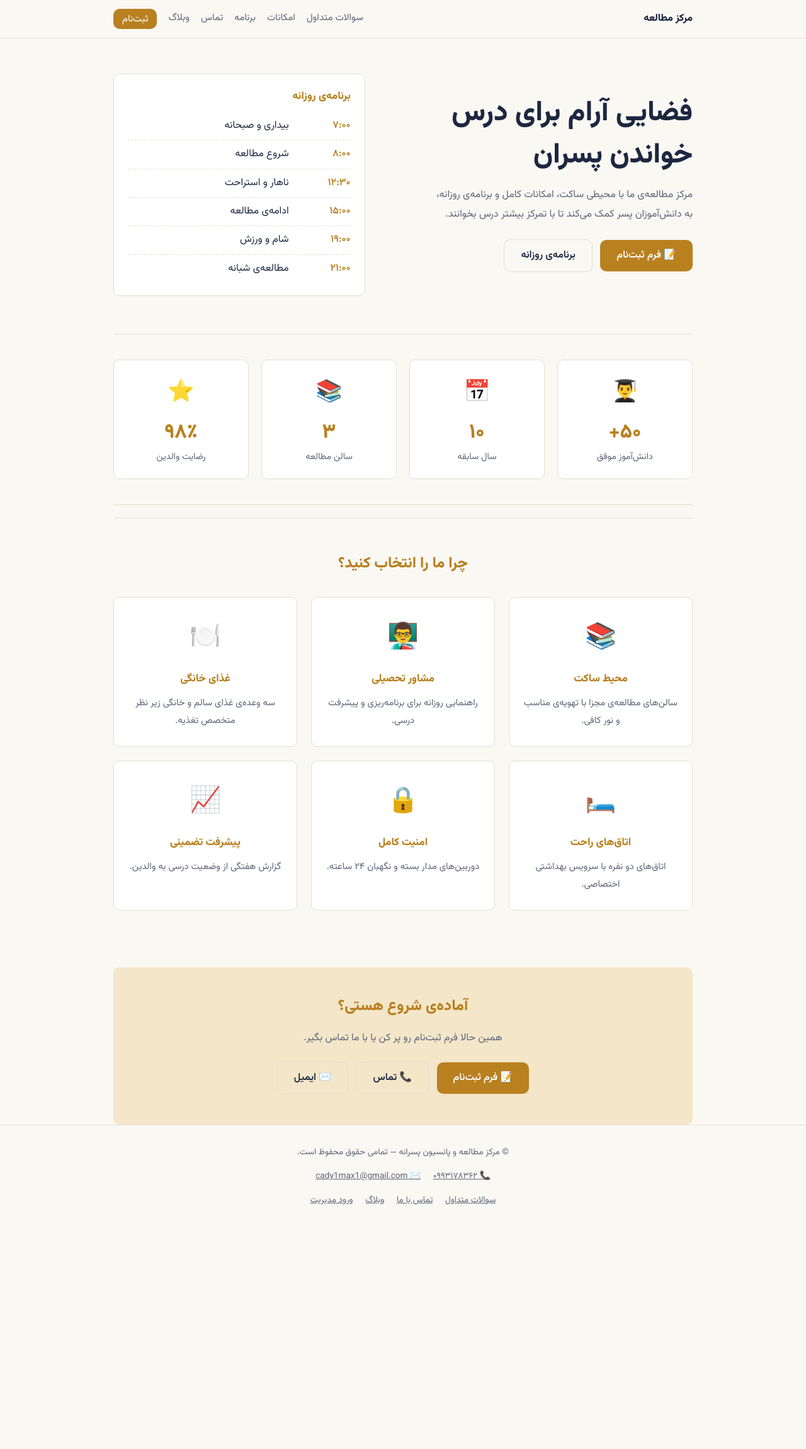
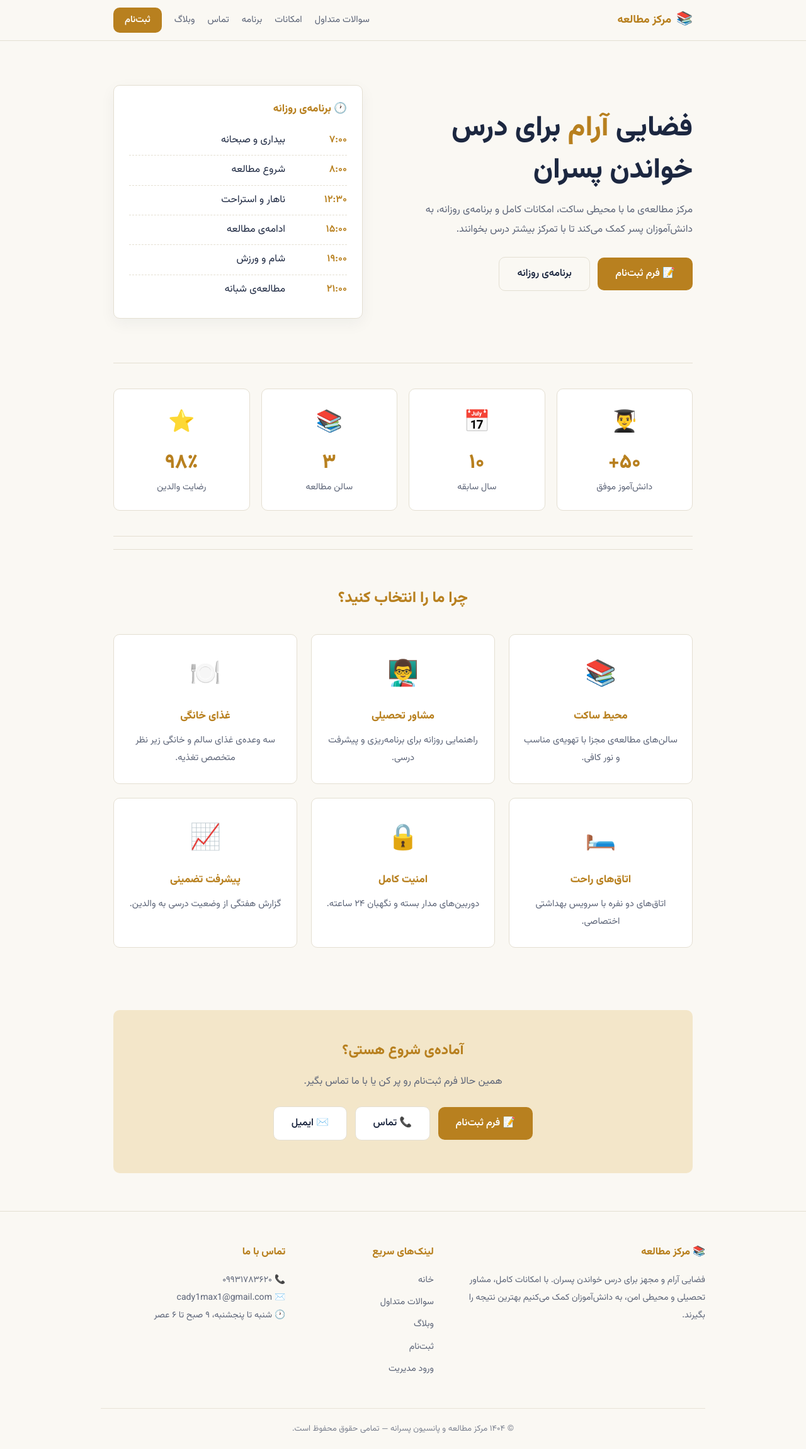
Before and after one commit to jamshidfakhri/Myfirstweb, a Flask app: page / in a window 1280 px wide. Shown: the whole page at 63% size. Before the commit the page ends 1913 px from the top, so only its background shows below. Run offline with Flask 3, Linux system fonts and the light colour scheme.

Commit message:
Update home.html

```diff
--- a/templates/home.html
+++ b/templates/home.html
@@ -12,51 +12,79 @@
 *{box-sizing:border-box;margin:0;padding:0}
 html{scroll-behavior:smooth}
 body{font-family:Vazirmatn,Tahoma,sans-serif;background:var(--paper);color:var(--ink);line-height:1.9;overflow-x:hidden}
-a{color:inherit}
+a{color:inherit;text-decoration:none}
 .wrap{max-width:960px;margin:0 auto;padding:0 20px}
-header{border-bottom:1px solid var(--line);position:sticky;top:0;background:var(--paper);z-index:5}
-header .wrap{display:flex;justify-content:space-between;align-items:center;height:60px}
-.logo{font-weight:800;text-decoration:none}
-nav{display:flex;gap:18px;font-size:.95rem}
-nav a{text-decoration:none;color:var(--mute)}
+
+/* ---------- هدر ---------- */
+header{border-bottom:1px solid var(--line);position:sticky;top:0;background:var(--paper);z-index:10;backdrop-filter:blur(8px)}
+header .wrap{display:flex;justify-content:space-between;align-items:center;height:64px}
+.logo{font-weight:800;font-size:1.1rem;color:var(--brass);display:flex;align-items:center;gap:8px}
+.logo span{font-size:1.3rem}
+nav{display:flex;gap:20px;font-size:.92rem;align-items:center}
+nav a{color:var(--mute);position:relative;padding:4px 0}
 nav a:hover{color:var(--ink)}
+nav a::after{content:"";position:absolute;bottom:0;right:0;width:0;height:2px;background:var(--brass);transition:width .3s}
+nav a:hover::after{width:100%}
 @media(max-width:700px){nav a:not(.cta-s){display:none}}
-.cta-s{background:var(--brass);color:#fff!important;padding:2px 14px;border-radius:var(--r)}
-.hero{padding:56px 0 40px;display:grid;gap:32px;grid-template-columns:1.1fr .9fr;align-items:center}
-@media(max-width:760px){.hero{grid-template-columns:1fr;padding-top:32px}}
-h1{font-size:clamp(1.8rem,5vw,2.8rem);line-height:1.5;font-weight:800}
-.lead{color:var(--mute);margin:14px 0 24px;max-width:46ch}
-.btn{display:inline-block;background:var(--brass);color:#fff;padding:10px 26px;border-radius:var(--r);text-decoration:none;font-weight:600;border:0;font-family:inherit;cursor:pointer;margin-bottom:8px}
+.cta-s{background:var(--brass);color:#fff!important;padding:6px 18px;border-radius:var(--r);font-weight:600}
+.cta-s::after{display:none}
+.cta-s:hover{opacity:.9;color:#fff!important}
+
+/* ---------- هیرو ---------- */
+.hero{padding:70px 0 50px;display:grid;gap:40px;grid-template-columns:1.1fr .9fr;align-items:center}
+@media(max-width:760px){.hero{grid-template-columns:1fr;padding-top:40px;gap:28px}}
+.hero h1{font-size:clamp(1.8rem,5vw,2.8rem);line-height:1.5;font-weight:800;margin-bottom:8px}
+.hero h1 em{font-style:normal;color:var(--brass)}
+.lead{color:var(--mute);margin:14px 0 28px;max-width:48ch}
+.btn{display:inline-block;background:var(--brass);color:#fff;padding:11px 28px;border-radius:var(--r);font-weight:600;border:0;font-family:inherit;cursor:pointer;margin-bottom:8px;transition:transform .25s,box-shadow .25s}
+.btn:hover{transform:translateY(-2px);box-shadow:0 10px 20px rgba(184,128,31,.25)}
 .btn.ghost{background:none;color:var(--ink);border:1px solid var(--line);margin-inline-start:8px}
-.sched{background:var(--card);border:1px solid var(--line);border-radius:var(--r);padding:20px 22px}
-.sched h2{font-size:1.05rem;margin-bottom:8px;color:var(--brass)}
+.btn.ghost:hover{background:var(--card);box-shadow:0 6px 15px rgba(0,0,0,.05)}
+
+/* ---------- برنامه ---------- */
+.sched{background:var(--card);border:1px solid var(--line);border-radius:var(--r);padding:22px 24px;box-shadow:0 8px 24px rgba(28,39,64,.05)}
+.sched h2{font-size:1.05rem;margin-bottom:10px;color:var(--brass);display:flex;align-items:center;gap:8px}
 .sched ul{list-style:none}
-.sched li{display:flex;gap:14px;padding:7px 0;border-top:1px dashed var(--line)}
+.sched li{display:flex;gap:14px;padding:8px 0;border-top:1px dashed var(--line)}
 .sched li:first-of-type{border-top:0}
 .sched time{min-width:84px;color:var(--brass);font-weight:600}
 
-/* ---------- بخش آمار ---------- */
+/* ---------- آمار ---------- */
 .stats{padding:40px 0;border-top:1px solid var(--line);border-bottom:1px solid var(--line);margin:20px 0}
-.stats-grid{display:grid;grid-template-columns:repeat(4,1fr);gap:20px}
-@media(max-width:700px){.stats-grid{grid-template-columns:repeat(2,1fr);gap:16px}}
-.stat{text-align:center;padding:20px 10px;background:var(--card);border:1px solid var(--line);border-radius:var(--r);transition:transform .3s,box-shadow .3s,border-color .3s}
-.stat:hover{transform:translateY(-6px);border-color:var(--brass);box-shadow:0 12px 25px rgba(184,128,31,0.15)}
+.stats-grid{display:grid;grid-template-columns:repeat(4,1fr);gap:18px}
+@media(max-width:700px){.stats-grid{grid-template-columns:repeat(2,1fr);gap:14px}}
+.stat{text-align:center;padding:22px 10px;background:var(--card);border:1px solid var(--line);border-radius:var(--r);transition:transform .3s,box-shadow .3s,border-color .3s}
+.stat:hover{transform:translateY(-6px);border-color:var(--brass);box-shadow:0 12px 25px rgba(184,128,31,.15)}
 .stat .ico{font-size:34px;display:block;margin-bottom:10px}
 .stat .num{font-size:2rem;font-weight:800;color:var(--brass);line-height:1.3}
 .stat .lbl{color:var(--mute);font-size:.9rem;margin-top:4px}
 
-.features{padding:50px 0;border-top:1px solid var(--line)}
-.features h2{font-size:1.5rem;margin-bottom:30px;text-align:center;color:var(--brass)}
+/* ---------- امکانات ---------- */
+.features{padding:55px 0;border-top:1px solid var(--line)}
+.features h2{font-size:1.5rem;margin-bottom:34px;text-align:center;color:var(--brass)}
 .feature-grid{display:grid;grid-template-columns:repeat(auto-fit,minmax(220px,1fr));gap:22px}
 .feature{background:var(--card);border:1px solid var(--line);border-radius:var(--r);padding:26px 22px;text-align:center;transition:transform .3s,box-shadow .3s,border-color .3s}
-.feature:hover{transform:translateY(-6px);border-color:var(--brass);box-shadow:0 12px 25px rgba(184,128,31,0.15)}
+.feature:hover{transform:translateY(-6px);border-color:var(--brass);box-shadow:0 12px 25px rgba(184,128,31,.15)}
 .feature .ico{font-size:40px;display:block;margin-bottom:12px}
 .feature h3{color:var(--brass);margin-bottom:8px;font-size:1.05rem}
 .feature p{color:var(--mute);font-size:.92rem}
-.cta-band{background:var(--brass-soft);padding:40px 20px;text-align:center;margin-top:40px;border-radius:var(--r)}
-.cta-band h2{margin-bottom:12px;color:var(--brass)}
-.cta-band p{color:var(--mute);margin-bottom:22px}
-footer{text-align:center;padding:30px 20px;color:var(--mute);font-size:.85rem;border-top:1px solid var(--line)}
+
+/* ---------- تماس ---------- */
+.cta-band{background:var(--brass-soft);padding:44px 24px;text-align:center;margin-top:44px;border-radius:var(--r)}
+.cta-band h2{margin-bottom:12px;color:var(--brass);font-size:1.4rem}
+.cta-band p{color:var(--mute);margin-bottom:24px}
+.cta-band .btn.ghost{background:var(--card)}
+
+/* ---------- فوتر ---------- */
+footer{border-top:1px solid var(--line);margin-top:60px;padding:50px 20px 20px;color:var(--mute);font-size:.9rem}
+.foot-grid{max-width:960px;margin:0 auto;display:grid;grid-template-columns:2fr 1fr 1.5fr;gap:40px}
+@media(max-width:760px){.foot-grid{grid-template-columns:1fr;gap:30px;text-align:center}}
+.foot-col h3{color:var(--brass);font-size:1rem;margin-bottom:14px;font-weight:700}
+.foot-col p{line-height:2;font-size:.88rem}
+.foot-col ul{list-style:none}
+.foot-col ul li{margin-bottom:8px}
+.foot-col a:hover{color:var(--brass)}
+.foot-bottom{max-width:960px;margin:40px auto 0;padding-top:20px;border-top:1px solid var(--line);text-align:center;font-size:.82rem;opacity:.8}
 
 /* ---------- انیمیشن اسکرول ---------- */
 .reveal{opacity:0;transform:translateY(40px);transition:opacity .8s ease,transform .8s ease}
@@ -71,7 +99,7 @@ footer{text-align:center;padding:30px 20px;color:var(--mute);font-size:.85rem;bo
 
 <header>
   <div class="wrap">
-    <a class="logo" href="/">مرکز مطالعه</a>
+    <a class="logo" href="/"><span>📚</span> مرکز مطالعه</a>
     <nav>
       <a href="/faq">سوالات متداول</a>
       <a href="#features">امکانات</a>
@@ -86,13 +114,13 @@ footer{text-align:center;padding:30px 20px;color:var(--mute);font-size:.85rem;bo
 <main class="wrap">
   <section class="hero">
     <div class="reveal">
-      <h1>فضایی آرام برای درس خواندن پسران</h1>
+      <h1>فضایی <em>آرام</em> برای درس خواندن پسران</h1>
       <p class="lead">مرکز مطالعه‌ی ما با محیطی ساکت، امکانات کامل و برنامه‌ی روزانه، به دانش‌آموزان پسر کمک می‌کند تا با تمرکز بیشتر درس بخوانند.</p>
       <a href="/register" class="btn">📝 فرم ثبت‌نام</a>
       <a href="#schedule" class="btn ghost">برنامه‌ی روزانه</a>
     </div>
     <div class="sched reveal reveal-delay-2" id="schedule">
-      <h2>برنامه‌ی روزانه</h2>
+      <h2>🕐 برنامه‌ی روزانه</h2>
       <ul>
         <li><time>۷:۰۰</time> بیداری و صبحانه</li>
         <li><time>۸:۰۰</time> شروع مطالعه</li>
@@ -106,26 +134,10 @@ footer{text-align:center;padding:30px 20px;color:var(--mute);font-size:.85rem;bo
 
   <section class="stats">
     <div class="stats-grid">
-      <div class="stat reveal">
-        <span class="ico">👨‍🎓</span>
-        <div class="num">۵۰+</div>
-        <div class="lbl">دانش‌آموز موفق</div>
-      </div>
-      <div class="stat reveal reveal-delay-1">
-        <span class="ico">📅</span>
-        <div class="num">۱۰</div>
-        <div class="lbl">سال سابقه</div>
-      </div>
-      <div class="stat reveal reveal-delay-2">
-        <span class="ico">📚</span>
-        <div class="num">۳</div>
-        <div class="lbl">سالن مطالعه</div>
-      </div>
-      <div class="stat reveal reveal-delay-3">
-        <span class="ico">⭐</span>
-        <div class="num">۹۸٪</div>
-        <div class="lbl">رضایت والدین</div>
-      </div>
+      <div class="stat reveal"><span class="ico">👨‍🎓</span><div class="num">۵۰+</div><div class="lbl">دانش‌آموز موفق</div></div>
+      <div class="stat reveal reveal-delay-1"><span class="ico">📅</span><div class="num">۱۰</div><div class="lbl">سال سابقه</div></div>
+      <div class="stat reveal reveal-delay-2"><span class="ico">📚</span><div class="num">۳</div><div class="lbl">سالن مطالعه</div></div>
+      <div class="stat reveal reveal-delay-3"><span class="ico">⭐</span><div class="num">۹۸٪</div><div class="lbl">رضایت والدین</div></div>
     </div>
   </section>
 
@@ -151,22 +163,37 @@ footer{text-align:center;padding:30px 20px;color:var(--mute);font-size:.85rem;bo
 </main>
 
 <footer>
-  <div>© مرکز مطالعه و پانسیون پسرانه — تمامی حقوق محفوظ است.</div>
-  <div style="margin-top:12px;">
-    <a href="tel:+989931783620" style="color:var(--mute);margin:0 8px;">📞 ۰۹۹۳۱۷۸۳۶۲</a>
-    <a href="mailto:cady1max1@gmail.com" style="color:var(--mute);margin:0 8px;">✉️ cady1max1@gmail.com</a>
+  <div class="foot-grid">
+    <div class="foot-col">
+      <h3>📚 مرکز مطالعه</h3>
+      <p>فضایی آرام و مجهز برای درس خواندن پسران. با امکانات کامل، مشاور تحصیلی و محیطی امن، به دانش‌آموزان کمک می‌کنیم بهترین نتیجه را بگیرند.</p>
     </div>
-  <div style="margin-top:12px;">
-    <a href="/faq" style="color:var(--mute);margin:0 8px;">سوالات متداول</a>
-    <a href="/contact" style="color:var(--mute);margin:0 8px;">تماس با ما</a>
-    <a href="/blog" style="color:var(--mute);margin:0 8px;">وبلاگ</a>
-    <a href="/admin/login" style="color:var(--mute);margin:0 8px;">ورود مدیریت</a>
+    <div class="foot-col">
+      <h3>لینک‌های سریع</h3>
+      <ul>
+        <li><a href="/">خانه</a></li>
+        <li><a href="/faq">سوالات متداول</a></li>
+        <li><a href="/blog">وبلاگ</a></li>
+        <li><a href="/register">ثبت‌نام</a></li>
+        <li><a href="/admin/login">ورود مدیریت</a></li>
+      </ul>
+    </div>
+    <div class="foot-col">
+      <h3>تماس با ما</h3>
+      <p>📞 <a href="tel:+989931783620">۰۹۹۳۱۷۸۳۶۲۰</a></p>
+      <p>✉️ <a href="mailto:cady1max1@gmail.com">cady1max1@gmail.com</a></p>
+      <p>🕐 شنبه تا پنجشنبه، ۹ صبح تا ۶ عصر</p>
+    </div>
+  </div>
+  <div class="foot-bottom">
+    © ۱۴۰۴ مرکز مطالعه و پانسیون پسرانه — تمامی حقوق محفوظ است.
   </div>
 </footer>
 
 <script>
     const revealElements = document.querySelectorAll('.reveal');
 
+    if ('IntersectionObserver' in window) {
         const observer = new IntersectionObserver(function(entries) {
             entries.forEach(function(entry) {
                 if (entry.isIntersecting) {
@@ -182,9 +209,7 @@ footer{text-align:center;padding:30px 20px;color:var(--mute);font-size:.85rem;bo
         revealElements.forEach(function(el) {
             observer.observe(el);
         });
-
-    // اگه مرورگر قدیمی بود و IntersectionObserver نداشت
-    if (!('IntersectionObserver' in window)) {
+    } else {
         revealElements.forEach(function(el) {
             el.classList.add('visible');
         });
```
Lines whose indentation alone changed are shown as unchanged.
